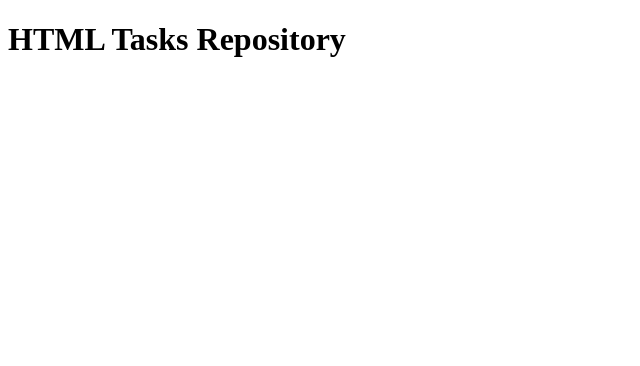
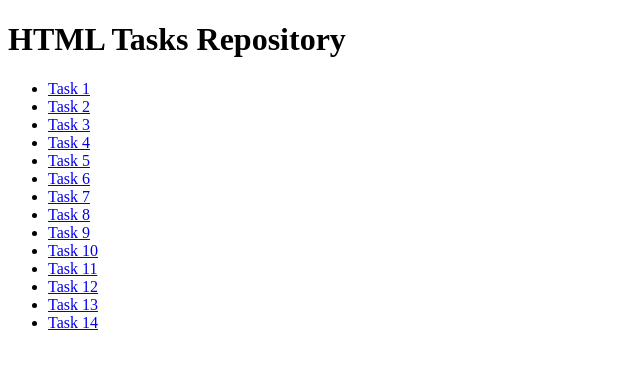
Before and after one commit to ang818563-prog/root, a plain HTML site: page index.html in a window 1280 px wide. Shown: the whole page, without its empty margins (0-640 px from the left). Drawn offline with Linux system fonts and the light colour scheme.

Commit message:
Add task links to index.html
Added a list of links to tasks in the HTML file.

```diff
--- a/index.html
+++ b/index.html
@@ -7,3 +7,23 @@
 <body>
 
 <h1>HTML Tasks Repository</h1>
+
+<ul>
+<li><a href="task1.html">Task 1</a></li>
+<li><a href="task2.html">Task 2</a></li>
+<li><a href="task3.html">Task 3</a></li>
+<li><a href="task4.html">Task 4</a></li>
+<li><a href="task5.html">Task 5</a></li>
+<li><a href="task6.html">Task 6</a></li>
+<li><a href="task7.html">Task 7</a></li>
+<li><a href="task8.html">Task 8</a></li>
+<li><a href="task9.html">Task 9</a></li>
+<li><a href="task10.html">Task 10</a></li>
+<li><a href="task11.html">Task 11</a></li>
+<li><a href="task12.html">Task 12</a></li>
+<li><a href="task13.html">Task 13</a></li>
+<li><a href="task14.html">Task 14</a></li>
+</ul>
+
+</body>
+</html>
```
